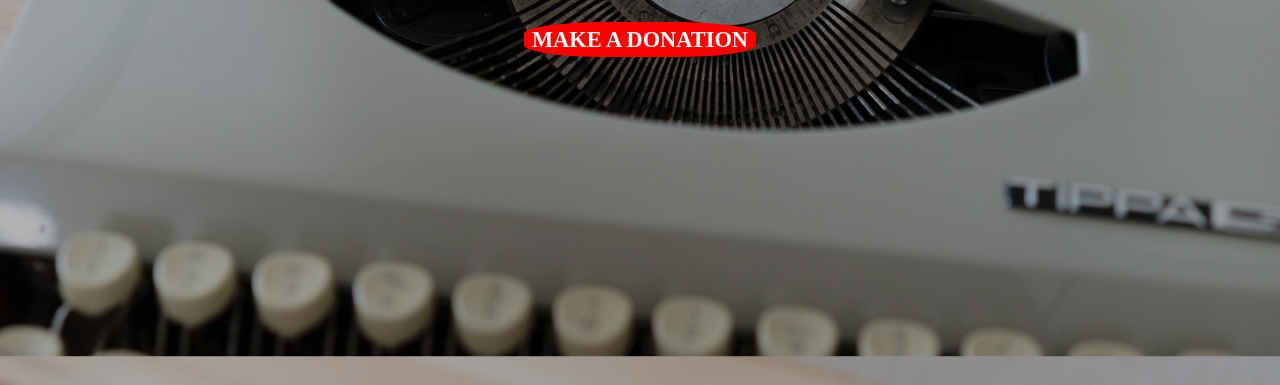
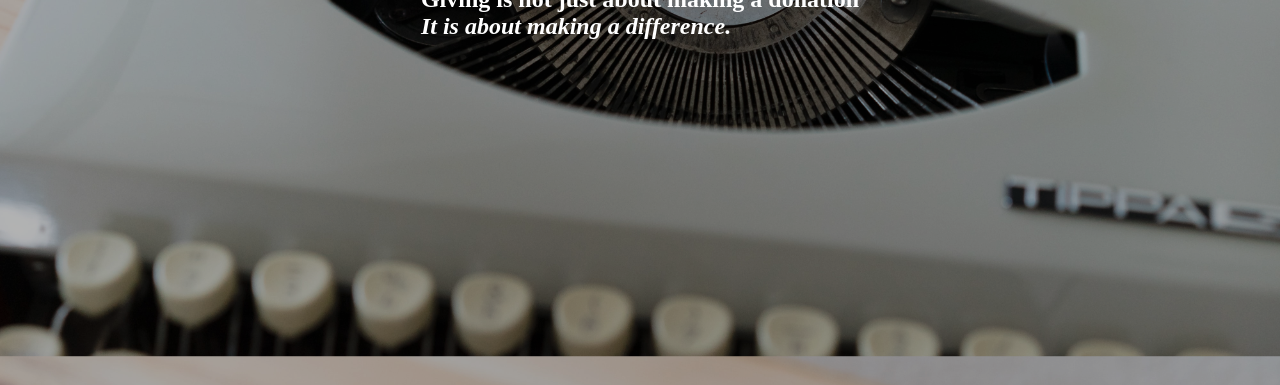
Before and after one commit to KunalKumar097/foundation, a plain HTML site: page index.html in a window 1280 px wide. Shown: the part 497-882 px from the top of the page. Drawn offline with Linux system fonts and the light colour scheme.

Commit message:
Update by Kunal

```diff
--- a/Css/style.css
+++ b/Css/style.css
@@ -84,22 +84,6 @@ nav .menuBtn{
 #click{
     display: none;
 }
-.Btn{
-    padding: 5px 8px;
-    background-color: red;
-    color: white;
-    border-radius: 35%;
-    box-sizing: border-box;
-    text-decoration: none;
-    font-size: 1.4rem;
-    size: auto;
-    font-weight: bolder;
-}
-#btn{
-    margin: 30px 0px;
-}
-
-
 @media (max-width: 760px){
     nav .menuBtn{
         display: block;
--- a/index.html
+++ b/index.html
@@ -35,10 +35,6 @@
                 <strong><i>It is about making a difference.</i></strong>
             </h2>
         </div>
-        <form id="btn">
-            <a href="Html/donate.html"  class="Btn">MAKE A DONATION</button></a>
-
-        </form>
 
 </body>
 
```
